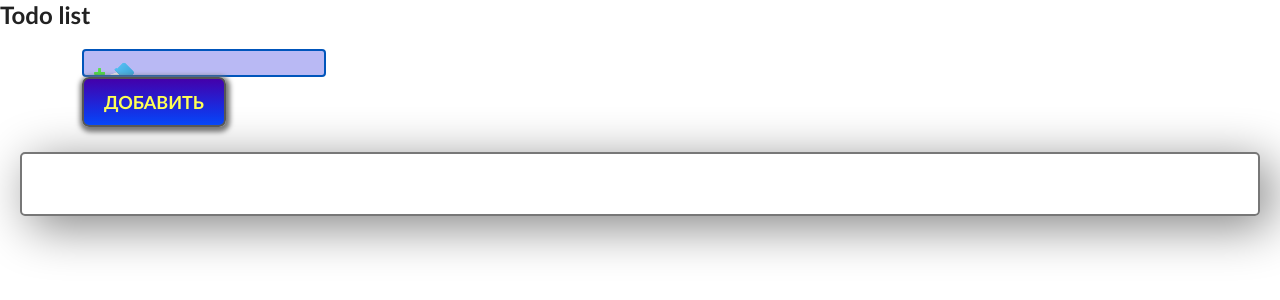
After one commit to denisrcekg/todo, a Django app: page /todo/ in a window 1280 px wide. The commit adds this page. Shown: the top 300 px of the page. Run offline with Django 3.2, Linux system fonts and the light colour scheme; data that the repository does not hold is empty.

Commit message:
this version does not working (Atay is helping to solve)

```diff
--- a/main/admin.py
+++ b/main/admin.py
@@ -1,6 +1,8 @@
 from django.contrib import admin
 from .models import Todo
+from .models import Bookstore
 
 
 # Register your models here.
 admin.site.register(Todo)
+admin.site.register(Bookstore)
--- a/main/static/styles/index.css
+++ b/main/static/styles/index.css
@@ -8,11 +8,11 @@
     cursor: default;
 }
 
-input[type=text]:focus {
+form[type=text]:focus {
     width: 40%;
 }
 
-input {
+form {
     text-shadow: 1px 1px 2px black, 0 0 25px blue, 0 0 5px darkblue;
     color: white;
     background-color: #0000d646;
@@ -32,7 +32,7 @@
     transition-duration: 0.3s;
 }
 
-.search_input{
+/* .search_input{
     width: 20%;
     border: 2px solid #ccc;
     background-image: url('../icons/search.png');
@@ -41,7 +41,7 @@
     padding: 12px 200px 12px 40px;
     -webkit-transition: width 0.4s ease-in-out;
     transition: width 0.3s ease-in-out;
-}
+} */
 
 /* body {
     position: relative;
@@ -109,7 +109,7 @@
     text-align: right;
 }
 
-.todo_item_done {
+.todo_item.done {
     border: 1px solid gray;
     border-radius: 5px;
     width: 24%;
--- /dev/null
+++ b/main/templates/todo.html
@@ -0,0 +1,72 @@
+{% load static %}
+<!DOCTYPE html>
+<html lang="ru-ru">
+
+<head>
+    <meta charset="UTF-8">
+    <meta name="viewport" content="width=device-width, initial-scale=1.0">
+    <title>TODO-LIST</title>
+    <!-- <link rel="stylesheet" href="./styles/index.css"> -->
+    <link rel="stylesheet" href="{% static 'styles/index.css' %}">
+    <!-- <link rel="stylesheet" href="./styles/checkbox.css"> -->
+    <link rel="stylesheet" href="{% static 'styles/checkbox.css' %}">
+</head>
+
+<body>
+    <h2>Todo list</h2>
+    <!-- {{ todo_list }}<br> -->
+
+    <!-- Шаблонизатор jinja позволяет писать код Django на странице HTML -->
+    <!-- {% for todo in todo_list %}
+    <h3>{{ todo.text }}</h3> - {{ todo.created_at }} - {{ todo.is_closed }} - {{ todo.is_favorite }}
+
+    {% endfor %} -->
+    <section>
+        <div class="create_container">
+            <form class="create_input" type="text" action="{% url 'add-todo' %}" method="POST"></form>
+            <button class="create_button">Добавить</button>
+            <!-- <input class="search_input" type="text">
+            <button class="create_button">Найти</button> -->
+        </div>
+
+        <div class="todo_container">
+            {% for todo in todo_list %}
+            <div class="todo_item
+            {% if todo.is_favorite %}
+                    marked
+                {% elif todo.is_closed %}
+                    done
+                {% endif %}
+            ">
+                <div class="todo_item_header">
+                    <label class="container">
+                        <input type="checkbox"
+                            {% if todo.is_closed %}
+                                checked
+                            {% endif %}
+                        />
+                        <span class="checkmark"></span>
+                    </label>
+                    <h4><a href="{% url 'close-todo' todo.id %}">{{ todo.text }}</a></h4>
+                </div>
+                <div class="todo_item_footer">
+                    <p>{{ todo.created_at }}</p>
+                    <!-- <img src="./icons/star_y.png" />
+                        <img src="./icons/bin.png" /> -->
+                    <div class="action_buttons">
+                        {% if todo.is_favorite %}
+                        <a href="{% url 'mark-todo' todo.id %}"><img src="{% static './icons/star_y.png' %}" /></a>
+                        {% else %}
+                        <a href="{% url 'mark-todo' todo.id %}"><img src="{% static './icons/star_t.png' %}" /></a>
+                        {% endif %}
+
+                        <a href="{% url 'delete-todo' todo.id %}"><img src="{% static './icons/delete.png' %}" /></a>
+                    </div>
+                </div>
+            </div>
+            {% endfor %}
+        </div>
+    </section>
+</body>
+
+</html>
--- a/main/views.py
+++ b/main/views.py
@@ -1,12 +1,13 @@
 from django.shortcuts import render, HttpResponse
 from .models import Todo
+from .models import Bookstore
 
 def homepage(request):
     return render(request, "index.htm")
 
-def test(request):
+def todo(request):
     todo_list = Todo.objects.all()
-    return render(request, "test.html", {"todo_list": todo_list})
+    return render(request, "todo.html", {"todo_list": todo_list})
 
 def go(request):
     return render(request, "go.htm")
@@ -14,5 +15,36 @@
 def second(request):
     return HttpResponse("test 2 page")
 
+def add_todo(request):
+    form = request.POST
+    text = form["todo_text"]
+    todo = Todo(text=text)
+    todo.save()
+    return redirect(todo)
+
+
+def delete_todo(request, id):
+    todo = Todo.objects.get(id=id)
+    todo.delete()
+    return redirect(todo)
+
+
+def mark_todo(request, id):
+    todo = Todo.objects.get(id=id)
+    todo.is_favorite = True
+    todo.save()
+    return redirect(todo)
+
+
+def close_todo(request, id):
+    todo = Todo.objects.get(id=id)
+    todo.is_closed = not todo.is_closed
+    todo.save()
+    return redirect(todo)
+
 def third(request):
     return HttpResponse("This is page test3" )
+
+def bookstore(request):
+    books_list = Bookstore.objects.all()
+    return render(request, "bookstore.htm", {"books_list": books_list})
--- a/todo/urls.py
+++ b/todo/urls.py
@@ -15,14 +15,15 @@
 """
 from django.contrib import admin
 from django.urls import path
-from main.views import homepage, test, second, third
+from main.views import homepage, todo, second, third, bookstore
 from django.conf import settings
 from django.conf.urls.static import static
 urlpatterns = [
     path('admin/', admin.site.urls),
     path("", homepage, name="home"),
-    path("test/", test, name="test"),
+    path("todo/", todo, name="todo"),
     path("test2/", second, name="second"),
     path("test3/", third, name="third"),
+    path("bookstore/", bookstore, name="Bookstore")
 ]   + static(settings.STATIC_URL, document_root=settings.STATIC_ROOT) \
     + static(settings.MEDIA_URL, document_root=settings.MEDIA_ROOT)
```
Also changed, not shown: main/models.py (+8 -2 lines), main/templates/bookstore.htm (added, +11 -0 lines), main/templates/test.html (deleted, +0 -21 lines), 1 other file.
